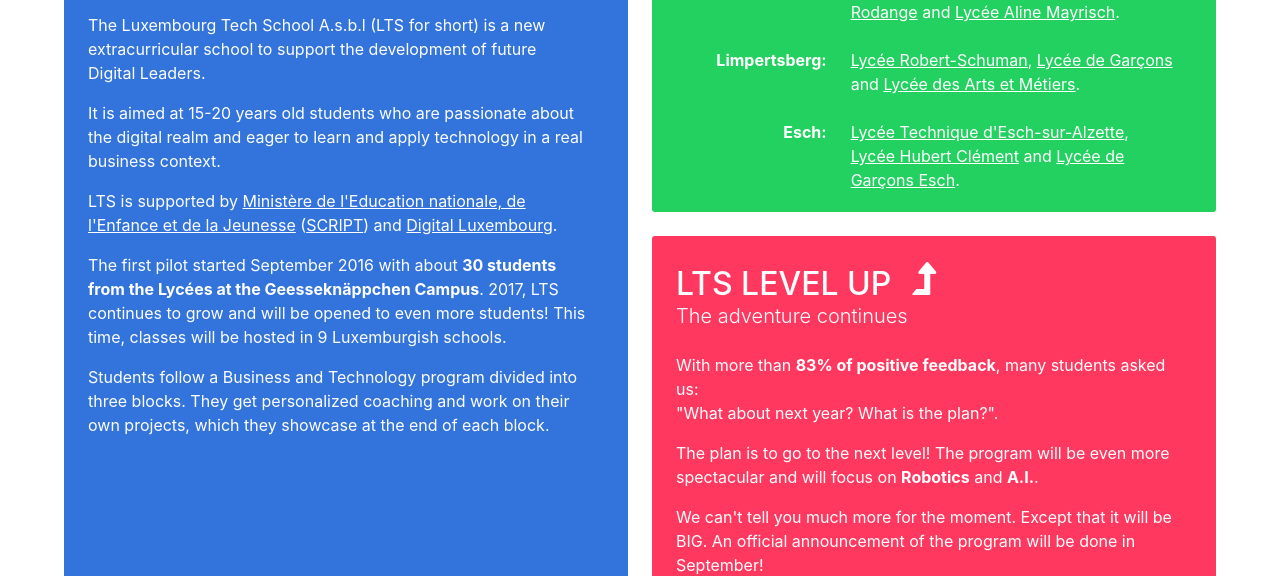
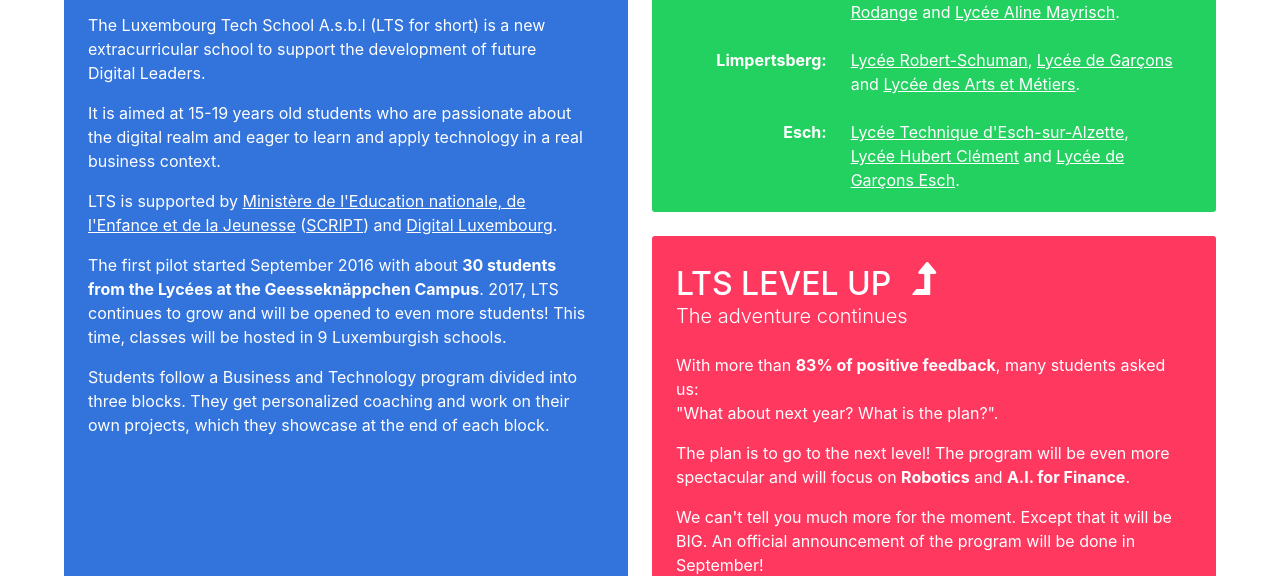
Before and after one commit to LuxembourgTechSchool/luxembourgtechschool.github.io, a Jekyll site: the page built from index.html, in a window 1280 px wide and 900 px high, scrolled down 935 px. Shown: the part 157-733 px from the top of the window. Built offline with Jekyll 4.4.1, drawn with Linux system fonts in a browser that asks for light colours; comment, search, counter and statistics services are not loaded.

Commit message:
some changes

```diff
--- a/index.html
+++ b/index.html
@@ -49,7 +49,7 @@ layout: default
                 The Luxembourg Tech School A.s.b.l (LTS for short) is a new extracurricular school to support the development of future Digital Leaders.
               </p>
               <p>
-                It is aimed at 15-20 years old students who are passionate about the digital realm and eager to learn and apply technology in a real business context.
+                It is aimed at 15-19 years old students who are passionate about the digital realm and eager to learn and apply technology in a real business context.
               </p>
               <p>
                 LTS is supported by <a href="http://portal.education.lu/script/" target="_blank">Ministère de l'Education nationale, de l'Enfance et de la Jeunesse</a> (<a href="http://portal.education.lu/script/" target="_blank">SCRIPT</a>) and <a href="http://www.digital-luxembourg.public.lu/" target="_blank">Digital Luxembourg</a>.
@@ -107,7 +107,7 @@ layout: default
               <p class="subtitle">The adventure continues</p>
               <div class="content">
                 <p>With more than <strong>83% of positive feedback</strong>, many students asked us: <br>"What about next year? What is the plan?".</p>
-                <p>The plan is to go to the next level! The program will be even more spectacular and will focus on <strong>Robotics</strong> and <strong>A.I.</strong>.</p>
+                <p>The plan is to go to the next level! The program will be even more spectacular and will focus on <strong>Robotics</strong> and <strong>A.I. for Finance</strong>.</p>
                 <p>We can't tell you much more for the moment. Except that it will be BIG. An official announcement of the program will be done in September!</p>
               </div>
             </article>
```
